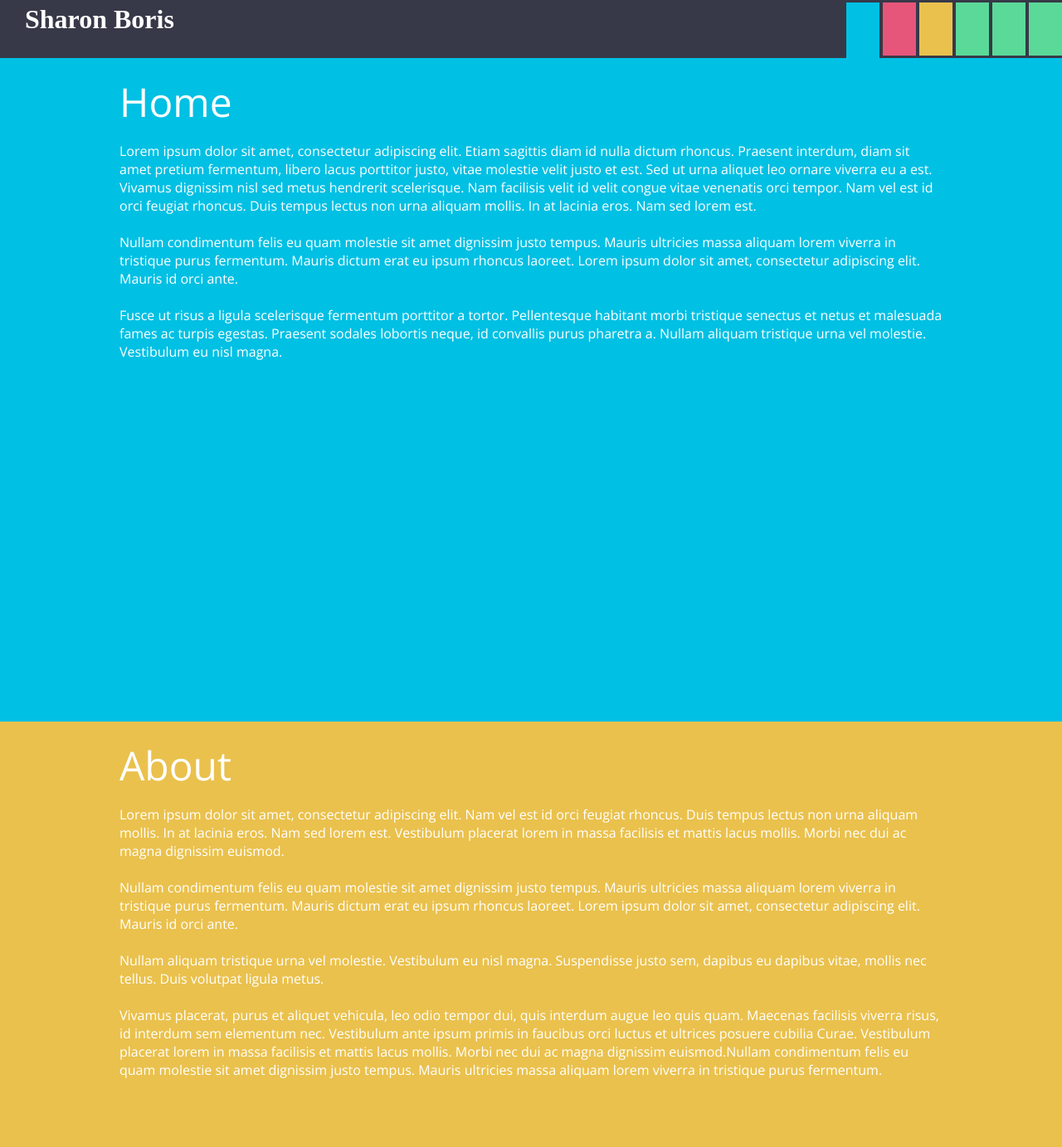
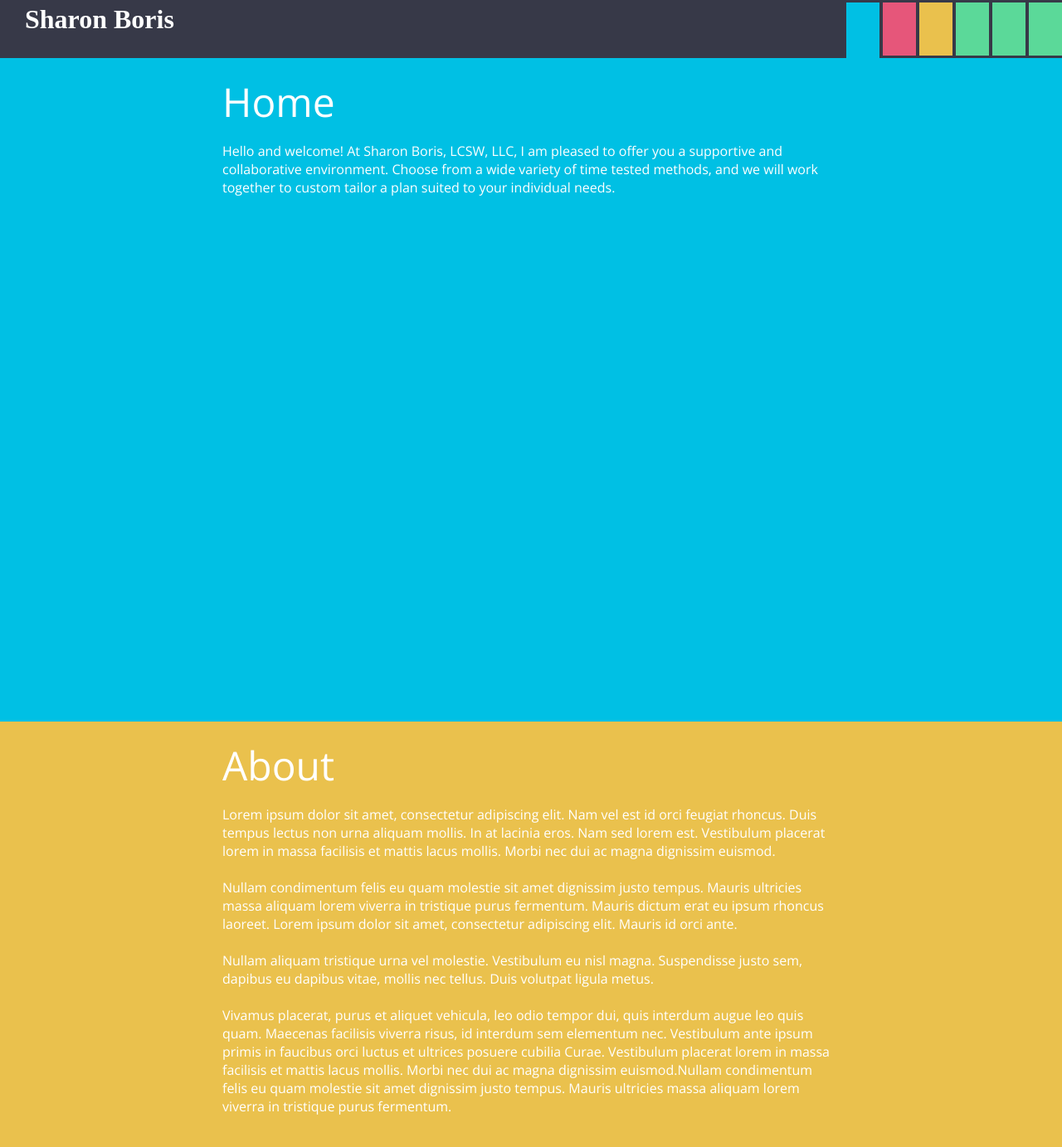
Before and after one commit to PlGGS/sharonboris.com, a Jekyll site: the page built from index.html, in a window 1280 px wide and 1400 px high. Shown: the top 1383 px of the window at 83% size. Built offline with Jekyll 4.4.1, drawn with Linux system fonts in a browser that asks for light colours; nearby versions of some CDN libraries; some web fonts are replaced; some of the changed text lies outside the part shown.

Commit message:
Added new home desc

```diff
--- a/css/main.scss
+++ b/css/main.scss
@@ -87,8 +87,8 @@ section {
     overflow: hidden;
 
     div {
-        padding-left: 10%;
-        padding-right: 10%;
+        padding-left: 20%;
+        padding-right: 20%;
     }
 }
 
--- a/index.html
+++ b/index.html
@@ -7,8 +7,7 @@ css: main
 <section id="home">
     <div>
         <h2>Home</h2>
-        <p>Lorem ipsum dolor sit amet, consectetur adipiscing elit. Etiam sagittis diam id nulla dictum rhoncus. Praesent interdum, diam sit amet pretium fermentum, libero lacus porttitor justo, vitae molestie velit justo et est. Sed ut urna aliquet leo ornare viverra eu a est. Vivamus dignissim nisl sed metus hendrerit scelerisque. Nam facilisis velit id velit congue vitae venenatis orci tempor. Nam vel est id orci feugiat rhoncus. Duis tempus lectus non urna aliquam mollis. In at lacinia eros. Nam sed lorem est.<br/><br/>
-        Nullam condimentum felis eu quam molestie sit amet dignissim justo tempus. Mauris ultricies massa aliquam lorem viverra in tristique purus fermentum. Mauris dictum erat eu ipsum rhoncus laoreet. Lorem ipsum dolor sit amet, consectetur adipiscing elit. Mauris id orci ante. <br/><br/>Fusce ut risus a ligula scelerisque fermentum porttitor a tortor. Pellentesque habitant morbi tristique senectus et netus et malesuada fames ac turpis egestas. Praesent sodales lobortis neque, id convallis purus pharetra a. Nullam aliquam tristique urna vel molestie. Vestibulum eu nisl magna.</p>
+        <p>Hello and welcome! At Sharon Boris, LCSW, LLC, I am pleased to offer you a supportive and collaborative environment. Choose from a wide variety of time tested methods, and we will work together to custom tailor a plan suited to your individual needs.</p>
     </div>
 </section>
 <section id="about">
@@ -49,7 +48,7 @@ css: main
 </section>
 <section id="contact-us">
     <div>
-        <h2>Contact Us</h2>
+        <h2>Contact Sharon Boris</h2>
         <p>
             Lorem ipsum dolor sit amet, consectetur adipiscing elit. Etiam sagittis diam id nulla dictum rhoncus. Praesent interdum, diam sit amet pretium fermentum, libero lacus porttitor justo, vitae molestie velit justo et est. Sed ut urna aliquet leo ornare viverra eu a est. Vivamus dignissim nisl sed metus hendrerit scelerisque. Nam facilisis velit id velit congue vitae venenatis orci tempor. Nam vel est id orci feugiat rhoncus. Duis tempus lectus non urna aliquam mollis. In at lacinia eros. Nam sed lorem est. Vestibulum placerat lorem in massa facilisis et mattis lacus mollis. Morbi nec dui ac magna dignissim euismod.<br /><br />
 
```
Also changed, not shown: other parts of index.html (+3 -3 lines).
